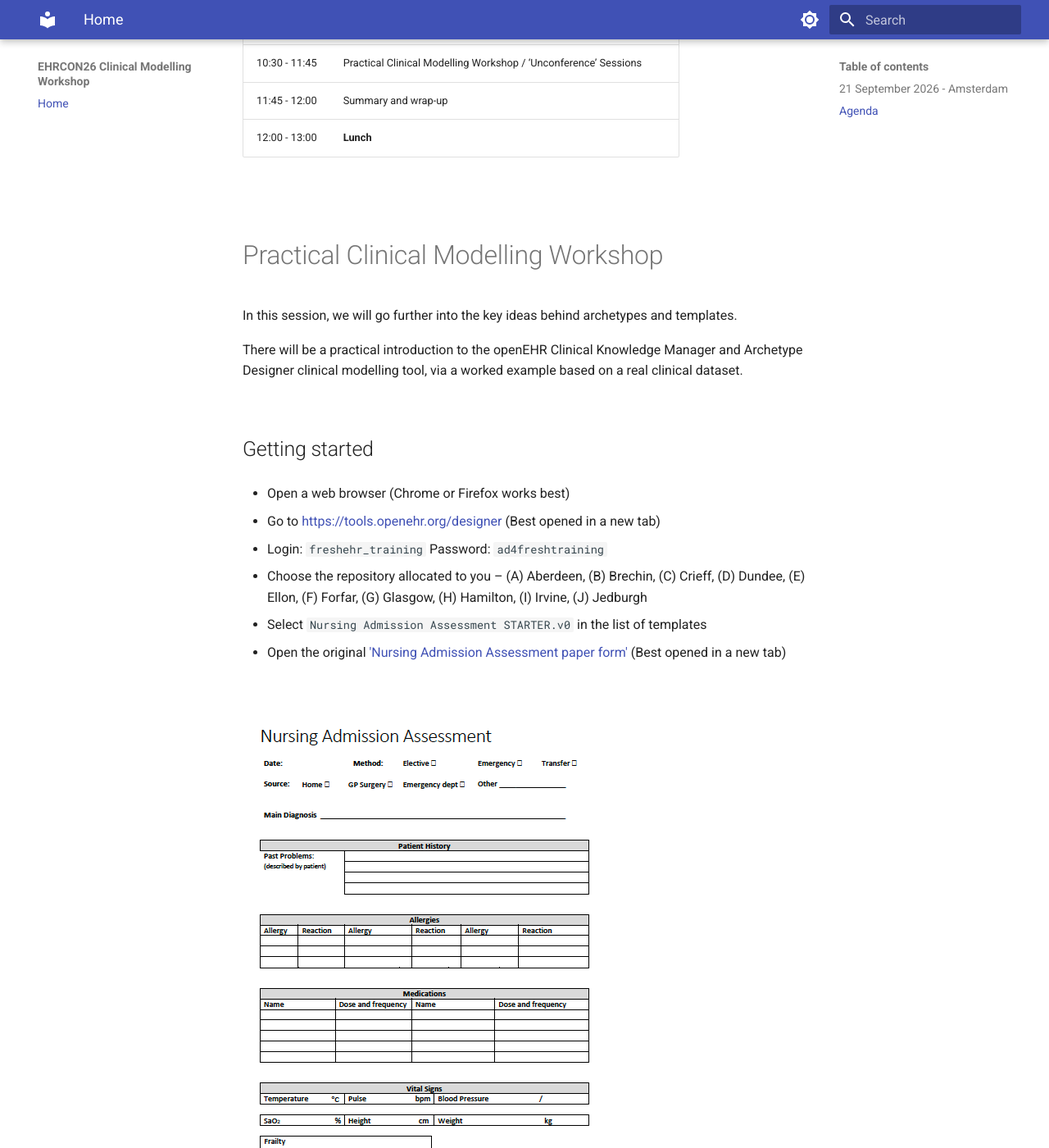
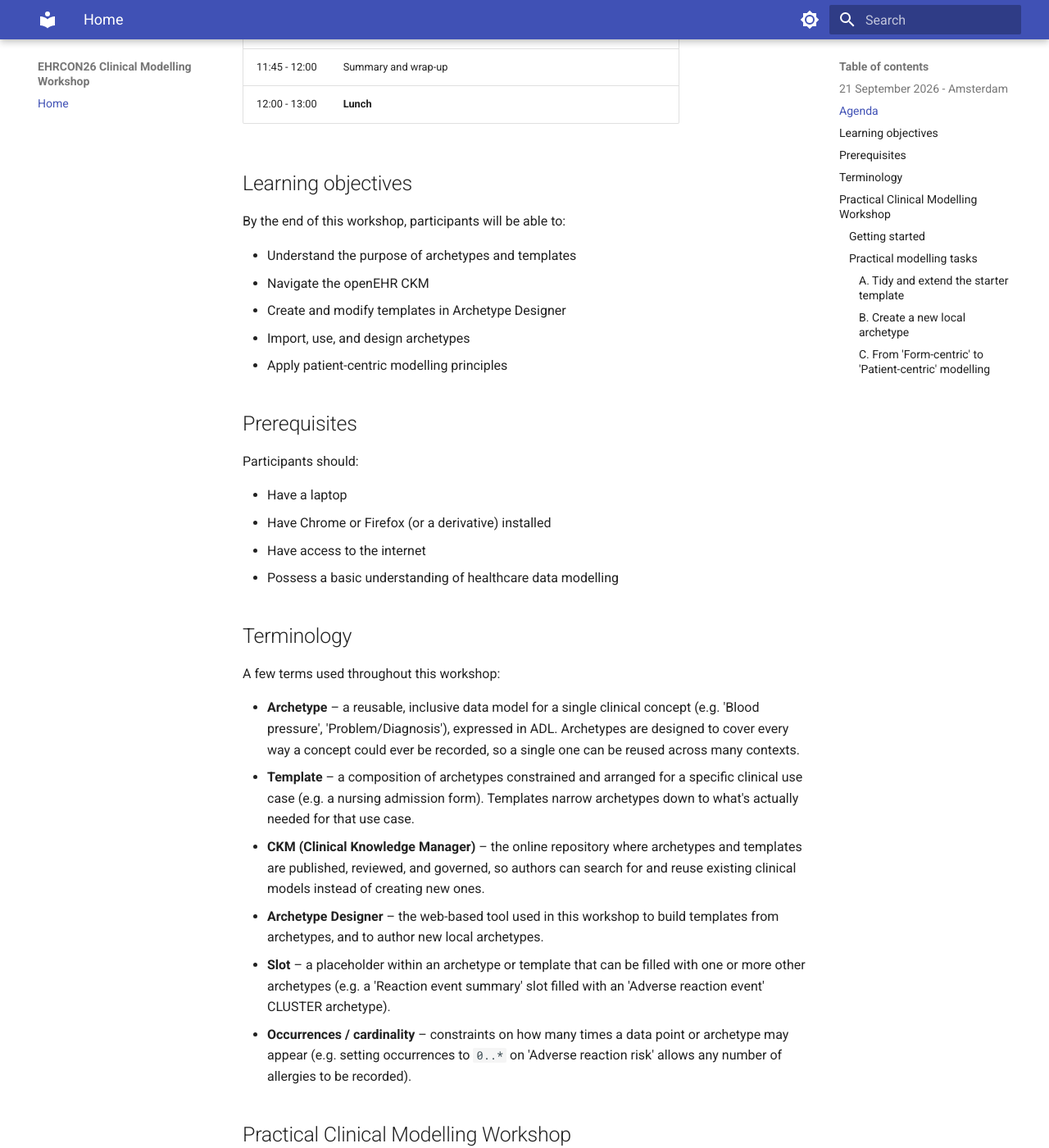
Before and after one commit to freshehrteam/ucl-training, an MkDocs documentation site: the page built from docs/README.md, in a window 1280 px wide and 1400 px high, scrolled down 829 px. Shown: the whole window at 82% size. Built offline with MkDocs 1.6.1 and Material for MkDocs 9.7.7, drawn with Linux system fonts in a browser that asks for light colours; some of the changed text lies outside the part shown.

Commit message:
Add goals, why's, terms

```diff
--- a/docs/README.md
+++ b/docs/README.md
@@ -1,17 +1,12 @@
-
-![customer.png](images/customer.png)
-<br />
+![openEHR](images/openehr-logo.svg)
 
 # EHRCON26 Clinical Modelling Workshop
 
 ### 21 September 2026 - Amsterdam
-<br />
 
-https://freshehrteam.github.io/ucl-training/
-<br />
+https://freshehrteam.github.io/openehr-workshop/
 
-![img_2.png](img_2.png)
-<br />
+<p align="center"><img src="images/qr-code.svg" alt="QR code linking to this site" width="120" /></p>
 
 ## Agenda
 
@@ -25,164 +20,153 @@ https://freshehrteam.github.io/ucl-training/
 | 11:45 - 12:00 | Summary and wrap-up |
 | 12:00 - 13:00 | **Lunch** |
 
-<br />
-<br />
+## Learning objectives
 
-# Practical Clinical Modelling Workshop
+By the end of this workshop, participants will be able to:
+
+- Understand the purpose of archetypes and templates
+- Navigate the openEHR CKM
+- Create and modify templates in Archetype Designer
+- Import, use, and design archetypes
+- Apply patient-centric modelling principles
+
+## Prerequisites
+
+Participants should:
+
+- Have a laptop
+- Have Chrome or Firefox (or a derivative) installed
+- Have access to the internet
+- Possess a basic understanding of healthcare data modelling
+
+## Terminology
+
+A few terms used throughout this workshop:
+
+- **Archetype** – a reusable, inclusive data model for a single clinical concept (e.g. 'Blood pressure', 'Problem/Diagnosis'), expressed in ADL. Archetypes are designed to cover every way a concept could ever be recorded, so a single one can be reused across many contexts.
+- **Template** – a composition of archetypes constrained and arranged for a specific clinical use case (e.g. a nursing admission form). Templates narrow archetypes down to what's actually needed for that use case.
+- **CKM (Clinical Knowledge Manager)** – the online repository where archetypes and templates are published, reviewed, and governed, so authors can search for and reuse existing clinical models instead of creating new ones.
+- **Archetype Designer** – the web-based tool used in this workshop to build templates from archetypes, and to author new local archetypes.
+- **Slot** – a placeholder within an archetype or template that can be filled with one or more other archetypes (e.g. a 'Reaction event summary' slot filled with an 'Adverse reaction event' CLUSTER archetype).
+- **Occurrences / cardinality** – constraints on how many times a data point or archetype may appear (e.g. setting occurrences to `0..*` on 'Adverse reaction risk' allows any number of allergies to be recorded).
+
+## Practical Clinical Modelling Workshop
 
 In this session, we will go further into the key ideas behind archetypes and templates.
 
 There will be a practical introduction to the openEHR Clinical Knowledge Manager and Archetype Designer clinical modelling tool, via a worked example based on a real clinical dataset.
-<br />
-<br />
 
-## Getting started
+### Getting started
 
 - Open a web browser (Chrome or Firefox works best)
-
-- Go to [https://tools.openehr.org/designer](https://tools.openehr.org/designer/)  (Best opened in a new tab)
-
-- Login: 		`freshehr_training`
-   Password: 	`ad4freshtraining`
-
-- Choose the repository allocated to you – (A) Aberdeen, (B) Brechin, (C) Crieff, (D) Dundee, (E) Ellon, (F) Forfar,  (G) Glasgow, (H) Hamilton, (I) Irvine, (J) Jedburgh
-
+- Go to [https://tools.openehr.org/designer](https://tools.openehr.org/designer/) (best opened in a new tab)
+- Login: `freshehr_training`
+- Password: `ad4freshtraining`
+- Choose the repository allocated to you – (A) Aberdeen, (B) Brechin, (C) Crieff, (D) Dundee, (E) Ellon, (F) Forfar, (G) Glasgow, (H) Hamilton, (I) Irvine, (J) Jedburgh
 - Select `Nursing Admission Assessment STARTER.v0` in the list of templates
-
-- Open the original ['Nursing Admission Assessment paper form'](Nursing%20Admission%20Assessment.pdf) (Best opened in a new tab)
-
-<br />
+- Open the original ['Nursing Admission Assessment paper form'](Nursing%20Admission%20Assessment.pdf) (best opened in a new tab)
 
 ![](images/nursing-admission.png)
-<br />
 
-## Practical modelling tasks
+### Practical modelling tasks
 
-### A. Tidy and extend the starter template
-<br />
+#### A. Tidy and extend the starter template
+
+A starter template is rarely fit for purpose as-is: archetypes are deliberately broad so they can be reused everywhere, so the job of template design is narrowing each one down to what this specific form needs, and pulling in extra archetypes for what it's still missing.
 
 **Problem/Diagnosis**
 
+Renaming and constraining the archetype to just what's needed keeps the form focused on what the clinician actually has to record, without hiding that the underlying archetype still supports the fuller concept elsewhere.
+
 - Rename the `Problem/Diagnosis EVALUATION archetype` to 'Main Diagnosis'
-
 - Constrain out everything apart from 'Problem/Diagnosis name'
-<br />
 
 **Adverse Reaction Risk**
 
+Patients often have more than one allergy, so the archetype needs to repeat; reusing the 'Adverse reaction event' CLUSTER for each reaction, rather than modelling it again, is the reuse principle in action, and making the reaction detail mandatory avoids an unsafe blank entry for a safety-critical field.
+
 - Add the `Adverse reaction risk EVALUATION archetype` after 'Problem/Diagnosis'
-
 - Set its occurrences to 0..* to allow multiple allergies to be recorded
-
 - Constrain out everything apart from 'Substance'
-
 - Add the `Adverse reaction event CLUSTER archetype` to the 'Reaction event summary' slot
-
 - Constrain out everything apart from 'Specific substance' and 'Manifestation'
-
 - Rename ‘Manifestation’ to ‘Reaction details’ and make it mandatory
-<br />
 
 **Medication Order**
 
+Cloning an existing data element instead of authoring a new one shows how a single archetype element can be reused twice within the same template for two different purposes.
+
 - Clone 'Specific directions description'
-
 - Rename one to 'Dose' and the other to 'Frequency'
-<br />
 
 **Vital Signs section**
 
+Pulling in a second OBSERVATION archetype (pulse oximetry) alongside blood pressure shows how a template section aggregates several independent archetypes into one clinical picture, while making systolic/diastolic mandatory demonstrates enforcing data completeness at the template level without changing the archetype itself.
+
 - Add the `Pulse oximetry OBSERVATION archetype` into the Vital Signs template section
-
 - Constrain out everything apart from 'SpO2' ratio
-
 - Make 'Systolic' and 'Diastolic' in 'Blood pressure' mandatory
-<br />
 
 **Add Clinical Frailty Scale**
 
-- Find the `Clinical Frailty Scale (CFS) OBSERVATION archetype` on the openEHR International CKM: [https://ckm.openehr.org/ckm/archetypes/1013.1.4691/export](https://ckm.openehr.org/ckm/archetypes/1013.1.4691/export) (Best opened in a new tab)
+This walks through the full reuse workflow that CKM is built around: search CKM first, and only author something new if nothing suitable already exists.
 
+- Find the `Clinical Frailty Scale (CFS) OBSERVATION archetype` on the openEHR International CKM: [https://ckm.openehr.org/ckm/archetypes/1013.1.4691/export](https://ckm.openehr.org/ckm/archetypes/1013.1.4691/export) (best opened in a new tab)
 - Press the 'Export ADL' button and save the archetype on your system
+- Go back into Archetype Designer and go to 'Import' (top menu), then either 'Browse' to find the file on your system or drag and drop it into the grey box, then click 'Upload'
+- Go back to your template, click on ‘content’, then pull in the Clinical Frailty Scale from the list of archetypes on the right
 
-- Go back into Archetype Designer and go to 'Import' (top menu), then either 'Browse' to find the file on your system or drag and drop it into the grey box, then click 'Upload'
+#### B. Create a new local archetype
 
-- Go back to your template, click on ‘content’, then pull in the Clinical Frailty Scale from the list of archetypes on the right
-<br />
+After reviewing the template, the end users (nurses) have asked for a new section to be added for recording some additional information on admission.
 
-### B. Create a new local archetype
-
-- After reviewing the template, the end users (nurses) have asked for a new section to be added for recording some additional information on admission
-
-- You can view the original document here: ['Additional Information on Admission'](Additional%20information%20on%20admission.pdf) (Best opened in a new tab)
-<br />
+You can view the original document here: ['Additional Information on Admission'](Additional%20information%20on%20admission.pdf) (best opened in a new tab)
 
 ![](images/additional-info.png)
-<br />
-<br />
 
-- There is no suitable existing archetype in the CKM, so we need to create a new one to cover these additional requirements
+There is no suitable existing archetype in the CKM for this data, so, having exhausted the reuse-first step, we author a new one. It's modelled as an `ADMIN_ENTRY` rather than an `OBSERVATION` or `EVALUATION` because this is admission logistics, not a clinical finding.
 
 - Create a new ADMIN_ENTRY archetype called `Inpatient admission details` and then add the following data elements:
-<br />
 
 **Mode of access**
 
-			Ambulatory
-
-			Wheelchair
-
-			Stretcher
-
-			Other		_________________________________
-<br />
+- Ambulatory
+- Wheelchair
+- Stretcher
+- Other: `_________________________________`
 
 **Transported with**
 
-            Oxygen
-
-			Monitor
-
-			IV
-
-			Other		_________________________________
-<br />
+- Oxygen
+- Monitor
+- IV
+- Other: `_________________________________`
 
 **Admission method**
 
-			Waiting list
-
-			Booked
-
-			Planned
-
-			A&E department
-
-			General Practitioner
-
-			Bed Bureau
-
-			Consultant Clinic
-
-			Other			____________________________
-<br />
+- Waiting list
+- Booked
+- Planned
+- A&E department
+- General Practitioner
+- Bed Bureau
+- Consultant Clinic
+- Other: `____________________________`
 
 **Additional Help needed**
 
-		Yes  	     No
-<br />
+- Yes
+- No
 
-- Once you have created your new archetype, go back to your template
+Once you have created your new archetype, go back to your template:
 
 - Select ‘content’, add your new archetype, and then Save the template
-<br />
 
-### C. From 'Form-centric' to 'Patient-centric' modelling
+#### C. From 'Form-centric' to 'Patient-centric' modelling
+
+A form models one encounter, but much of what it captures (like a patient's general mobility or preferred language) doesn't change between encounters and shouldn't need re-entering every time. Recognising which data is patient-level versus context-level is what lets a template be replaced by several smaller, reusable ones.
 
 - Think about how we might re-organise this information into multiple templates to make it more 'patient-centric' and reduce the data entry burden for the nurses (and patients!)
-
 - What information is about the patient in general (global) and what is about the immediate clinical context (contextual)?
-
 - List any parts of this dataset that could be handled more globally for the patient
-
 - Further reading: [CGEM framework](https://freshehr.notion.site/Introduction-to-the-CGEM-Framework-115ed58514b344da825c3b42c372aff2?pvs=74)
```
Also changed, not shown: docs/images/customer.png (deleted), docs/images/openehr-logo.svg (added), docs/images/qr-code.svg (added), docs/img_2.png (deleted).
